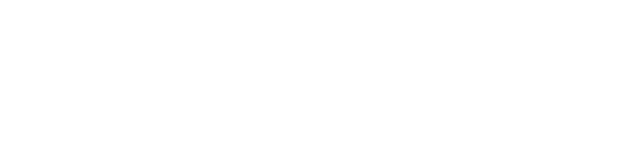
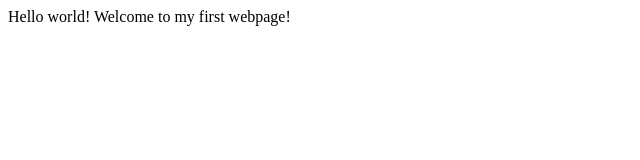
Before and after one commit to makenzie-ops/pony, a plain HTML site: page my-first-webpage.html in a window 1280 px wide. Shown: the whole page, without its empty margins (0-640 px from the left). Drawn offline with Linux system fonts and the light colour scheme.

Commit message:
Adds introduction

```diff
--- a/my-first-webpage.html
+++ b/my-first-webpage.html
@@ -4,7 +4,8 @@
         <title>My first webpage!</title>
     </head>
     <body>
-
+      Hello world!
+      Welcome to my first webpage!
 
     </body>
 
```
